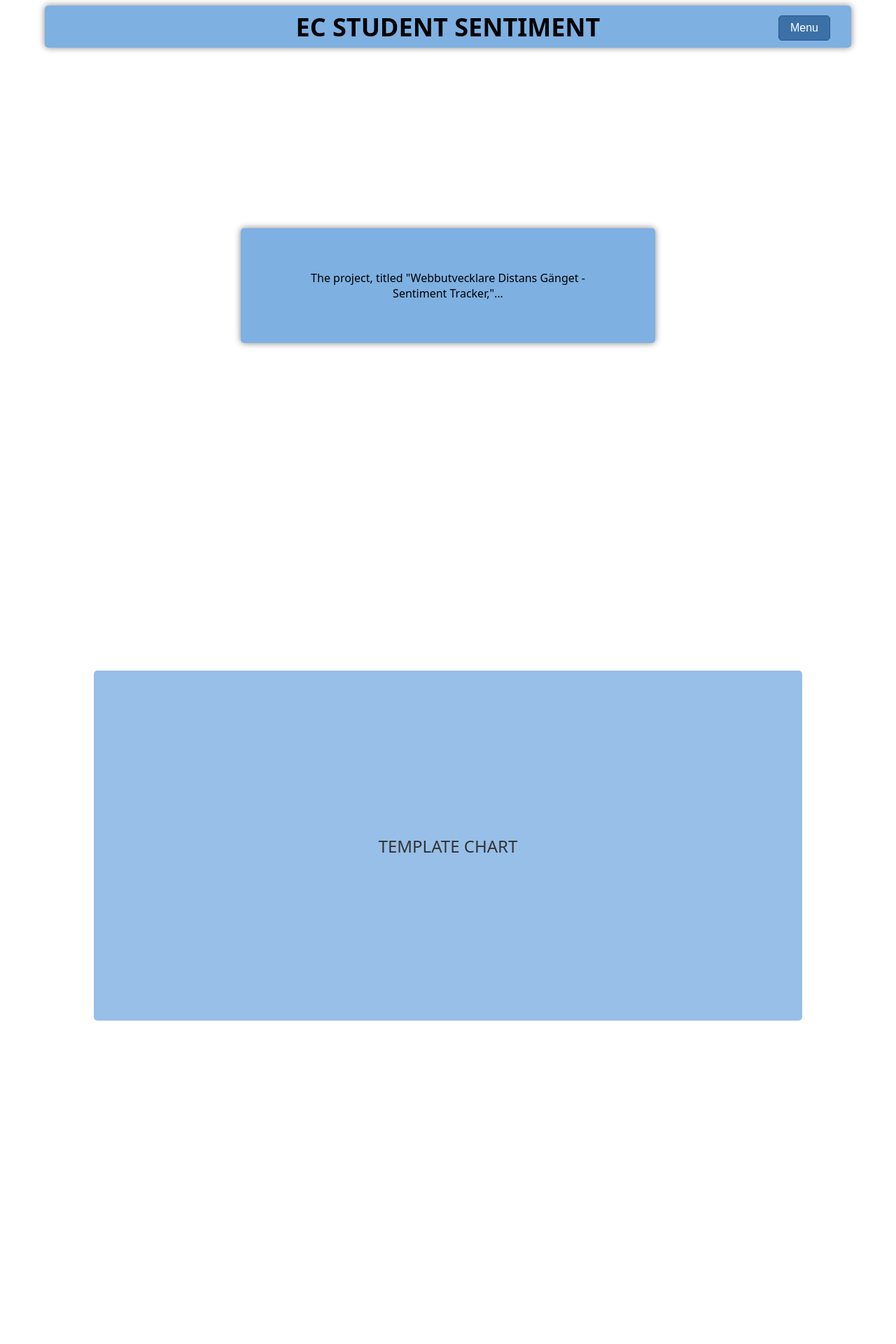
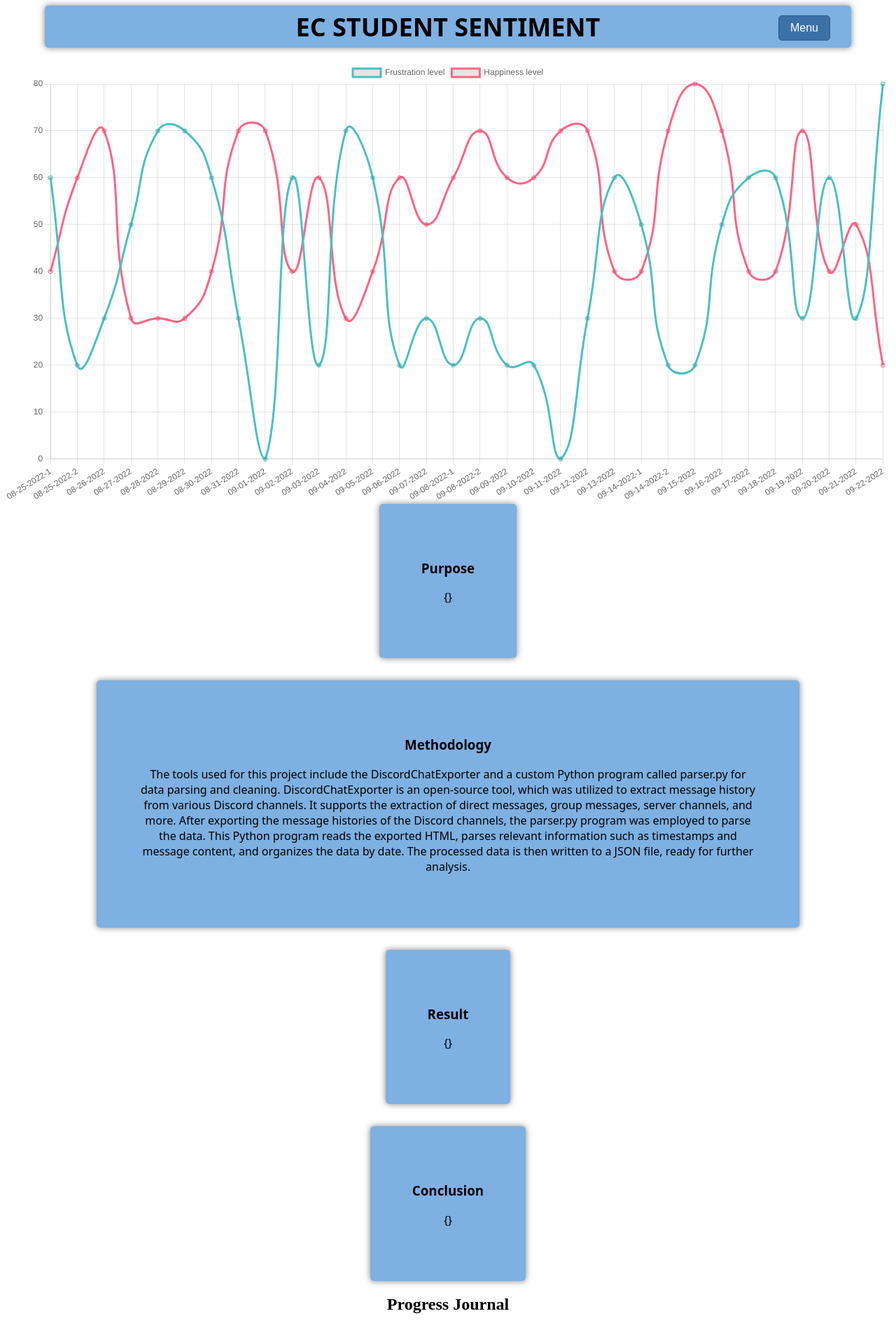
Before and after one commit to perstarkse/ec-student-sentiment, a Vue app: page / in a window 1280 px wide. Shown: the top 1920 px of the page at 70% size. Built offline with nearby package versions, Linux system fonts and the light colour scheme.

Commit message:
working chart.js implementation

```diff
--- a/package.json
+++ b/package.json
@@ -8,8 +8,10 @@
     "lint": "vue-cli-service lint"
   },
   "dependencies": {
+    "chart.js": "^4.3.0",
     "core-js": "^3.8.3",
-    "vue": "^3.2.13"
+    "vue": "^3.2.13",
+    "vue-chartjs": "^5.2.0"
   },
   "devDependencies": {
     "@babel/core": "^7.12.16",
--- a/src/App.vue
+++ b/src/App.vue
@@ -1,43 +1,86 @@
 <template>
 	<div class="topbar shadow">
 		<h2>EC STUDENT SENTIMENT</h2>
-		<div class="dropdown"><DropdownMenu :menu-items="socials" /></div>
+		<div class="dropdown">
+			<DropdownMenu :menu-items="socials" />
+		</div>
 	</div>
-	<div class="vh100">
+	<div class="vh100" style="display: none">
 		<div class="introduction">
 			<p class="breadtext shadow">{{ introduction }}</p>
 		</div>
 	</div>
-	<div class="vh100">
-		<div class="chart">TEMPLATE CHART</div>
+	<div class="" style="display: block; padding-top: 5rem">
+		<div class="">
+			<MainOverviewChart />
+		</div>
 	</div>
 	<div class="vh100">
 		<div class="description">
-			<p class="purpose shadow">{{ purpose }}</p>
-			<p class="method shadow">{{ method }}</p>
-			<p class="result shadow">{{ result }}</p>
-			<p class="conclusion shadow">{{ conclusion }}</p>
+			<div class="purpose breadtext shadow">
+				<h3>Purpose</h3>
+				<p>{{ purpose }}</p>
+			</div>
+			<div class="method breadtext shadow">
+				<h3>Methodology</h3>
+				<p>{{ method }}</p>
+			</div>
+			<div class="result breadtext shadow">
+				<h3>Result</h3>
+				<p>{{ result }}</p>
+			</div>
+			<div class="conclusion breadtext shadow">
+				<h3>Conclusion</h3>
+				<p>{{ conclusion }}</p>
+			</div>
+		</div>
+	</div>
+	<div class="vh100">
+		<div class="progress-journal">
+			<h2>Progress Journal</h2>
+			<div class="initialSteps breadtext shadow">
+				<h3>Initial Steps</h3>
+				<p>{{ initialSteps }}</p>
+			</div>
+			<div class="dataCollection breadtext shadow">
+				<h3>Data Collection</h3>
+				<p>{{ dataCollection }}</p>
+			</div>
+			<div class="dataCleaning breadtext shadow">
+				<h3>Data Cleaning</h3>
+				<p>{{ dataCleaning }}</p>
+			</div>
+			<div class="dataAnalysis breadtext shadow">
+				<h3>Data Analysis</h3>
+				<p>{{ dataAnalysis }}</p>
+			</div>
 		</div>
 	</div>
 </template>
 
 <script>
 import DropdownMenu from './components/DropdownMenu.vue';
+import { textAssets } from './assets/text-assets.ts';
+import MainOverviewChart from './components/MainOverviewChart.vue';
 
 export default {
 	name: 'App',
 	components: {
 		DropdownMenu,
+		MainOverviewChart,
 	},
 	data() {
 		return {
-			introduction:
-				'The project, titled "Webbutvecklare Distans Gänget - Sentiment Tracker,"...',
-			socials: [
-				{ icon: 'twitter', text: 'Twitter', link: 'https://twitter.com' },
-				{ icon: 'web', text: 'Webpage', link: 'https://website.com' },
-				{ icon: 'linkedin', text: 'LinkedIn', link: 'https://linkedin.com' },
-			],
+			introduction: textAssets.introduction,
+			socials: textAssets.socials,
+			method: textAssets.method,
+			purpose: textAssets.purpose,
+			result: textAssets.result,
+			conclusion: textAssets.conclusion,
+			initialSteps: textAssets.initialSteps,
+			dataCollection: textAssets.dataCollection,
+			dataCleaning: textAssets.dataCleaning,
+			dataAnalysis: textAssets.dataAnalysis,
 		};
 	},
 };
@@ -45,7 +88,7 @@ export default {
 
 <style lang="scss">
 .vh100 {
-	height: 100vh;
+	min-height: 100vh;
 	display: flex;
 	align-items: center;
 	justify-content: center;
@@ -105,4 +148,17 @@ export default {
 	position: absolute;
 	right: 30px;
 }
+.description {
+	display: grid;
+	place-items: center;
+	gap: 2rem;
+}
+.progress-journal {
+	h2 {
+		text-align: center;
+	}
+	display: grid;
+	place-items: center;
+	gap: 2rem;
+}
 </style>
--- /dev/null
+++ b/src/assets/text-assets.ts
@@ -0,0 +1,24 @@
+export const textAssets = {
+	introduction:
+		'The project, titled "Webbutvecklare Distans Gänget - Sentiment Tracker," is focused on performing sentiment analysis on a Discord group used by students of the EC Fullstack .NET webbutvecklare program. The analysis will help gain insights into the overall sentiment, emotions, and perspectives within the group, which could be instrumental in decision-making or for deriving insights into the group dynamics.',
+	socials: [
+		{ icon: 'twitter', text: 'Twitter', link: 'https://twitter.com' },
+		{ icon: 'web', text: 'Webpage', link: 'https://website.com' },
+		{ icon: 'linkedin', text: 'LinkedIn', link: 'https://linkedin.com' },
+	],
+	purpose: {},
+	method:
+		'The tools used for this project include the DiscordChatExporter and a custom Python program called parser.py for data parsing and cleaning. DiscordChatExporter is an open-source tool, which was utilized to extract message history from various Discord channels. It supports the extraction of direct messages, group messages, server channels, and more. After exporting the message histories of the Discord channels, the parser.py program was employed to parse the data. This Python program reads the exported HTML, parses relevant information such as timestamps and message content, and organizes the data by date. The processed data is then written to a JSON file, ready for further analysis.',
+	result: {},
+	conclusion: {},
+	initialSteps:
+		'The project started with obtaining the necessary tokens and information according to the guidelines provided by DiscordChatExporter.',
+	dataCollection:
+		'Data extraction was carried out using DiscordChatExporter from different Discord channels. These included specific channels dedicated to different courses (e.g., "html-css", "javascript-frontend", "c-sharp", "datalagring", "asp-net") and several general discussion channels (e.g., "allmänt-skolan", "orelaterat-till-plugget"). The extraction did not include voice channels.',
+	dataParsing:
+		'With the data extracted in HTML format, the next step was to parse and clean this data. The Python program parser.py was developed to handle this task. It uses the BeautifulSoup library for HTML parsing and structures the parsed data in a JSON format. This step also involves anonymization of data to ensure privacy. Please refer to parser.py for the detailed code.',
+	dataCleaning:
+		'Following data extraction and parsing, an essential intermediate step was the data cleaning process. The goal of this phase was to ensure that the parsed data is in a suitable format for analysis by the OpenAI API and to comply with its token limits. To achieve this, a Python script was used to read each JSON file containing the parsed chat data and perform necessary cleaning tasks. This script first eliminates objects that do not contain a message or where the message is null. This simplifies the data structure and avoids unnecessary complexity during the analysis phase as well as cost. One important aspect to note is the APIs token limit. The OpenAI API restricts the size of the text that can be analyzed at one time to 4096 tokens. As such, to ensure compatibility with this limit, the script checks the size of the cleaned data. If the size exceeds this limit, the script splits the data into chunks of an appropriate size, each of which is saved in a separate JSON file. These smaller files are then ready for analysis by the OpenAI API. This data cleaning process helps to create a streamlined and efficient pipeline for analyzing the chat data, facilitating the extraction of meaningful insights. The code for the data cleaning process is outlined in cleaner.py.',
+	dataAnalysis:
+		'For the analysis of the collected and parsed Discord data, a Python script named interpreter.py was developed. This script connects to the OpenAI API and uses the GPT-4 model to perform sentiment analysis on the given text data.',
+};
--- /dev/null
+++ b/src/components/MainOverviewChart.vue
@@ -0,0 +1,99 @@
+<template>
+	<Line :options="chartOptions" :data="chartData" />
+</template>
+
+<script>
+import {
+	Chart as ChartJS,
+	CategoryScale,
+	LinearScale,
+	PointElement,
+	LineElement,
+	Title,
+	Tooltip,
+	Legend,
+} from 'chart.js';
+import { Line } from 'vue-chartjs';
+
+ChartJS.register(
+	CategoryScale,
+	LinearScale,
+	PointElement,
+	LineElement,
+	Title,
+	Tooltip,
+	Legend,
+);
+
+export default {
+	name: 'LineChart',
+	components: { Line },
+	data() {
+		return {
+			chartData: {
+				labels: [
+					'08-25-2022-1',
+					'08-25-2022-2',
+					'08-26-2022',
+					'08-27-2022',
+					'08-28-2022',
+					'08-29-2022',
+					'08-30-2022',
+					'08-31-2022',
+					'09-01-2022',
+					'09-02-2022',
+					'09-03-2022',
+					'09-04-2022',
+					'09-05-2022',
+					'09-06-2022',
+					'09-07-2022',
+					'09-08-2022-1',
+					'09-08-2022-2',
+					'09-09-2022',
+					'09-10-2022',
+					'09-11-2022',
+					'09-12-2022',
+					'09-13-2022',
+					'09-14-2022-1',
+					'09-14-2022-2',
+					'09-15-2022',
+					'09-16-2022',
+					'09-17-2022',
+					'09-18-2022',
+					'09-19-2022',
+					'09-20-2022',
+					'09-21-2022',
+					'09-22-2022',
+				],
+				datasets: [
+					{
+						label: 'Frustration level',
+						data: [
+							60, 20, 30, 50, 70, 70, 60, 30, 0, 60, 20, 70, 60, 20, 30, 20, 30,
+							20, 20, 0, 30, 60, 50, 20, 20, 50, 60, 60, 30, 60, 30, 80, 30, 60,
+							40, 70,
+						],
+						fill: false,
+						borderColor: 'rgb(75, 192, 192)',
+						tension: 0.5,
+					},
+					{
+						label: 'Happiness level',
+						data: [
+							40, 60, 70, 30, 30, 30, 40, 70, 70, 40, 60, 30, 40, 60, 50, 60,
+							70, 60, 60, 70, 70, 40, 40, 70, 80, 70, 40, 40, 70, 40, 50, 20,
+							50, 40, 60, 30,
+						],
+						fill: false,
+						borderColor: 'rgb(255, 99, 132)',
+						tension: 0.5,
+					},
+				],
+			},
+			chartOptions: {
+				responsive: true,
+			},
+		};
+	},
+};
+</script>
```
Also changed, not shown: 1 other file (tests, documents, lock files or other folders).
